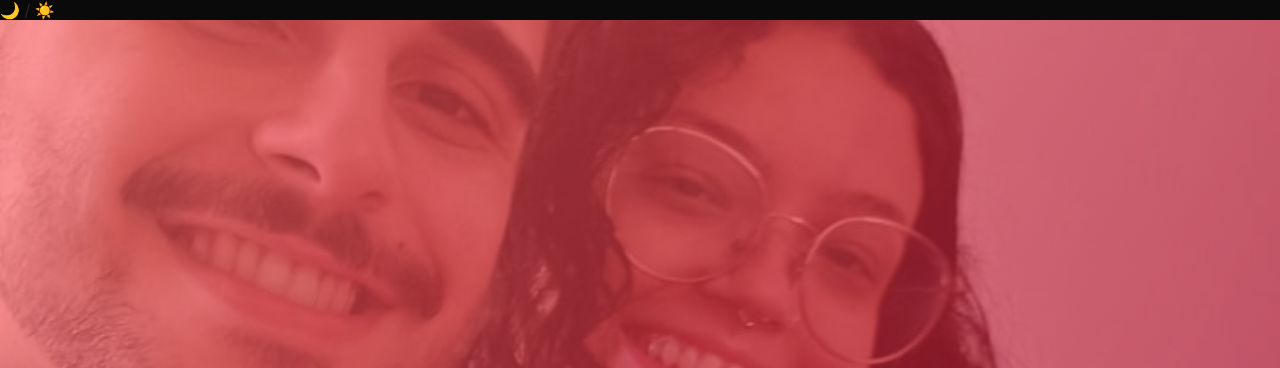
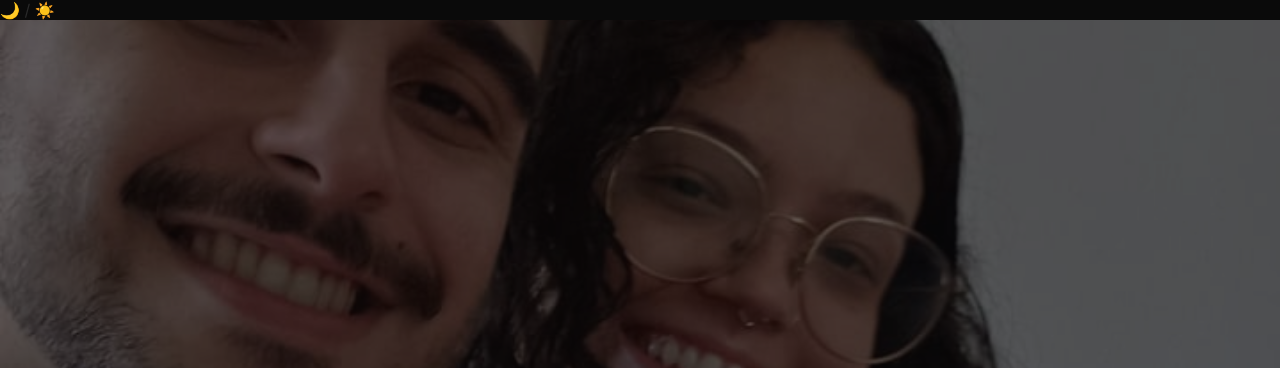
Before and after one commit to AdriMK133/amo-perdoname, a plain HTML site: page index.html in a window 1280 px wide. Shown: the top 368 px of the page. Drawn offline with nearby package versions, Linux system fonts and the light colour scheme.

Commit message:
Update style.css

```diff
--- a/assets/css/style.css
+++ b/assets/css/style.css
@@ -19,16 +19,17 @@ body{
   color:var(--text);
 }
 
-.hero{
-  height:100vh;
-  display:flex;
-  align-items:center;
-  justify-content:center;
-  text-align:center;
-  background:linear-gradient(120deg,#ff6a6a,#b00020);
-  position:relative;
-  overflow:hidden;
+.hero {
+  height: 100vh;
+  position: relative;
+  display: flex;
+  align-items: center;
+  justify-content: center;
+  text-align: center;
+  color: #fff;
+  overflow: hidden;
 }
+
 
 .hero::after{
   content:"";
```
